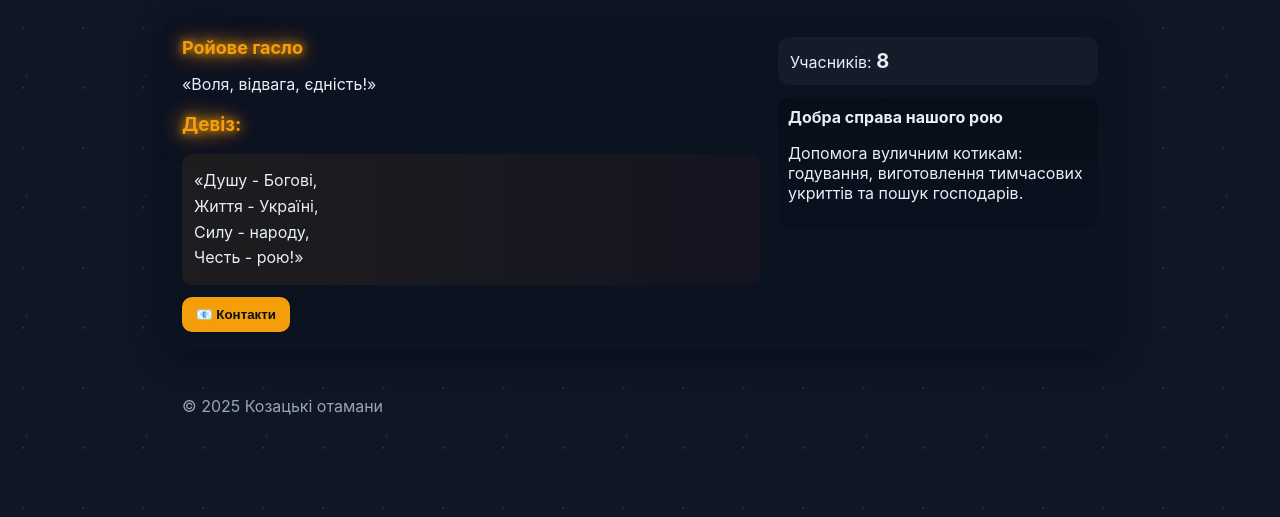
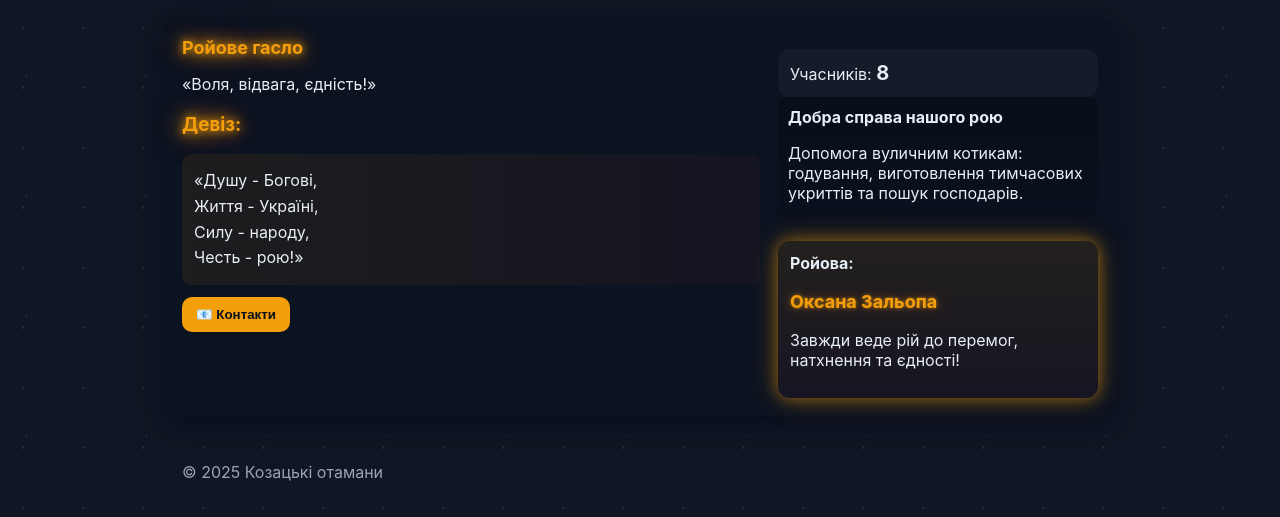
Before and after one commit to LLIPION219/Cossack-Otamans, a plain HTML site: page index.html in a window 1280 px wide. Shown: the part 149-666 px from the top of the page. Drawn offline with Linux system fonts and the light colour scheme.

Commit message:
Update-add-Roiova

```diff
--- a/index.html
+++ b/index.html
@@ -35,6 +35,7 @@
           <div id="contact-info">Email: <strong>sanyzabor@gmail.com</strong></div>
         </div>
       </div>
+
       <div class="right">
         <div class="card stat">
           <span>Учасників:</span>
@@ -43,6 +44,11 @@
         <div class="good-deed">
           <strong>Добра справа нашого рою</strong>
           <p>Допомога вуличним котикам: годування, виготовлення тимчасових укриттів та пошук господарів.</p>
+        </div>
+        <div class="card leader">
+          <strong>Ройова:</strong>
+          <p class="leader-name">Оксана Зальопа</p>
+          <p>Завжди веде рій до перемог, натхнення та єдності!</p>
         </div>
       </div>
     </div>
--- a/style.css
+++ b/style.css
@@ -60,6 +60,7 @@ header {
       animation: pulse 3s infinite;
     }
     .motto p { margin: 4px 0; line-height: 1.35; }
+
     .actions { margin-top: 12px; }
     .btn {
       padding: 10px 14px; border-radius: 10px; border: 0;
@@ -79,11 +80,34 @@ header {
     }
 
     /* Права колонка */
-.card { background: var(--glass); padding: 12px; border-radius: 12px; }
+    .card { background: var(--glass); padding: 12px; border-radius: 12px; margin-top: 12px; }
     .stat strong { font-size: 20px; }
     .good-deed {
-  margin-top: 12px; padding: 10px; border-radius: 10px;
+      padding: 10px; border-radius: 10px;
       background: linear-gradient(180deg, rgba(6,11,20,0.6), rgba(8,14,26,0.3));
+    }
+
+    /* Ройова */
+    .card.leader {
+      background: linear-gradient(180deg, rgba(245,158,11,0.1), rgba(239,68,68,0.05));
+      padding: 12px;
+      border-radius: 12px;
+      margin-top: 12px;
+      position: relative;
+      overflow: hidden;
+      animation: glowPulse 3s infinite alternate;
+    }
+
+    .leader-name {
+      font-weight: 700;
+      font-size: 18px;
+      color: #f59e0b;
+      text-shadow:
+        0 0 6px rgba(245,158,11,0.9),
+        0 0 12px rgba(245,158,11,0.7),
+        0 0 24px rgba(245,158,11,0.6),
+        0 0 40px rgba(245,158,11,0.5);
+      animation: neonFlicker 2s infinite alternate;
     }
 
     /* Футер */
@@ -116,22 +140,17 @@ footer {
       animation: moveStars 60s linear infinite;
     }
 
+    /* Анімації */
     @keyframes moveStars {
-  from {
-    background-position: 0 0, 0 0, 0 0;
+      from { background-position: 0 0, 0 0, 0 0; }
+      to { background-position: -800px -400px, -400px -900px, -200px -1400px; }
     }
-  to {
-    background-position: -800px -400px, -400px -900px, -200px -1400px;
-  }
-}
-
-/* Анімації */
     @keyframes fadeInDown { from {opacity:0; transform:translateY(-20px);} to {opacity:1; transform:translateY(0);} }
     @keyframes fadeInUp { from {opacity:0; transform:translateY(20px);} to {opacity:1; transform:translateY(0);} }
     @keyframes fadeIn { from {opacity:0;} to {opacity:1;} }
     @keyframes pulse {
-  0%   { box-shadow:0 0 0 0 rgba(245,158,11,0.5); }
-  70%  { box-shadow:0 0 0 15px rgba(245,158,11,0); }
+      0% { box-shadow:0 0 0 0 rgba(245,158,11,0.5); }
+      70% { box-shadow:0 0 0 15px rgba(245,158,11,0); }
       100% { box-shadow:0 0 0 0 rgba(245,158,11,0); }
     }
 
@@ -157,6 +176,12 @@ h3,
       100% { opacity: 1; }
     }
 
+    @keyframes glowPulse {
+      0% { box-shadow: 0 0 8px rgba(245,158,11,0.3), 0 0 16px rgba(245,158,11,0.2); }
+      50% { box-shadow: 0 0 16px rgba(245,158,11,0.5), 0 0 32px rgba(245,158,11,0.3); }
+      100% { box-shadow: 0 0 8px rgba(245,158,11,0.3), 0 0 16px rgba(245,158,11,0.2); }
+    }
+
     @media (max-width:860px){
       .hero { grid-template-columns:1fr; }
       .logo { width:64px; height:64px; }
```
Also changed, not shown: script.js (indentation only). Lines whose indentation alone changed are shown as unchanged.
